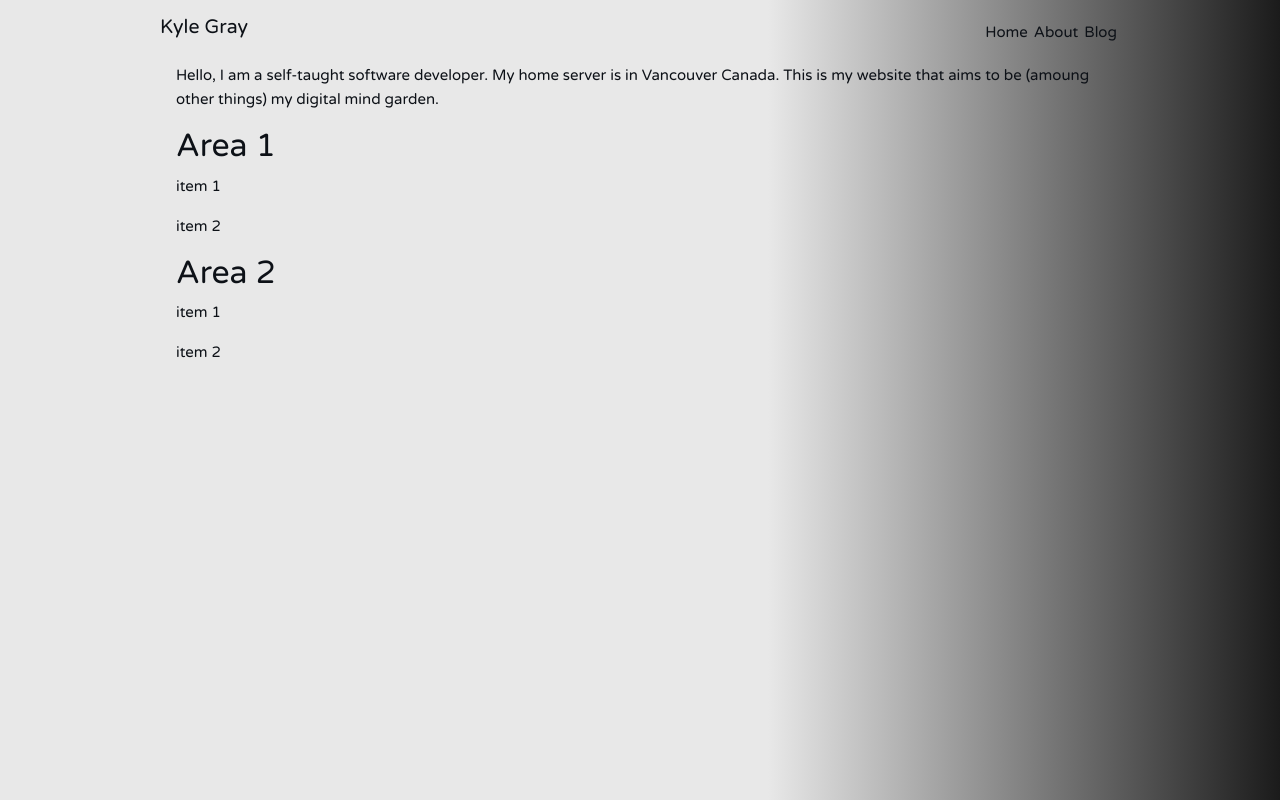
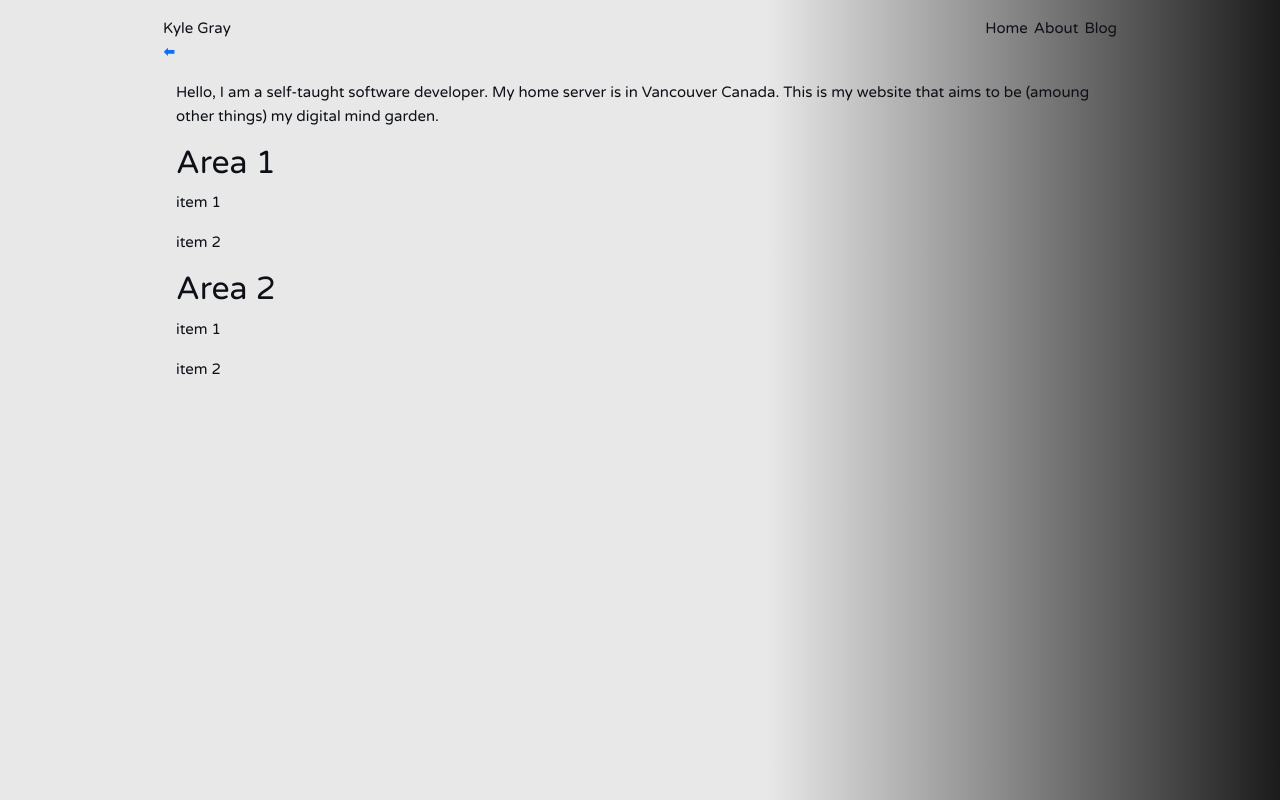
Before and after one commit to kgrayallday/kylegray.ca, a Vue app: page / in a window 1280 px wide. Built offline with nearby package versions, Linux system fonts and the light colour scheme.

Commit message:
update css vars

```diff
--- a/src/App.vue
+++ b/src/App.vue
@@ -17,8 +17,9 @@ header {
   position: sticky;
   top:0;
 }
+
 nav a.router-link-exact-active {
-  color: var(--color-text);
+  color: var(--kg-fg);
 }
 
 nav a.router-link-exact-active:hover {
--- a/src/components/NavBar.vue
+++ b/src/components/NavBar.vue
@@ -9,8 +9,8 @@ defineProps({
 
 <template>
   <div class="d-flex align-items-center justify-content-between">
-    <div class="logo-name">
-      <h1>{{ logoName }}</h1>
+    <div>
+      <a>{{ logoName }}</a>
     </div>
     <div class="spacer"></div>
     <div class="menu"></div>
@@ -22,14 +22,17 @@ defineProps({
       </nav>
     </div>
   </div>
+  <a @click="$router.go(-1)" class="text-primary">🠬</a>
 </template>
 
 <style scoped>
+  .menu {
+    display: none;
+  }
   .logo-name h1 {
-    font-size: 1.3em;
-    color: var(--gruv-lightgreen-dark);
+    color: var(--kg-fg);
   }
   .menu-link{
-    color: var(--gruv-lightgreen-dark);
+    color: var(--kg-fg);
   }
 </style>
```
